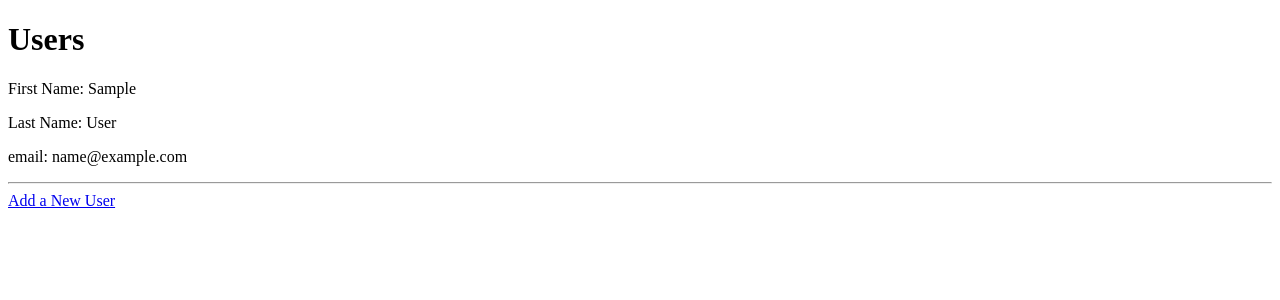
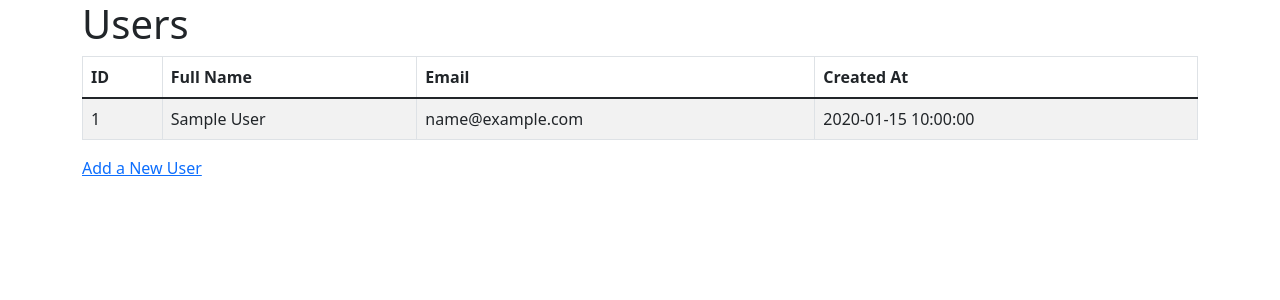
Before and after one commit to blublin/04_Python, a Flask app: template Flask_MySQL/crud/Users_CR/templates/read.html in a window 1280 px wide. Shown: the top 300 px of the page. Run offline with Flask 2, Linux system fonts and the light colour scheme; the template is opened without the code that fills it: most values are stand-ins (such as "Sample title", 1, 10 or a date in 2020); some libraries are stand-ins or nearby versions.

Commit message:
added bootstrap css to Users_CR

```diff
--- a/Flask_MySQL/crud/Users_CR/templates/create.html
+++ b/Flask_MySQL/crud/Users_CR/templates/create.html
@@ -4,6 +4,10 @@
     <meta charset="UTF-8">
     <meta http-equiv="X-UA-Compatible" content="IE=edge">
     <meta name="viewport" content="width=device-width, initial-scale=1.0">
+    <link href="https://cdn.jsdelivr.net/npm/bootstrap@5.1.3/dist/css/bootstrap.min.css"
+    rel="stylesheet"
+    integrity="sha384-1BmE4kWBq78iYhFldvKuhfTAU6auU8tT94WrHftjDbrCEXSU1oBoqyl2QvZ6jIW3"
+    crossorigin="anonymous">
     <title>Create User</title>
 </head>
 <body>
--- a/Flask_MySQL/crud/Users_CR/templates/read.html
+++ b/Flask_MySQL/crud/Users_CR/templates/read.html
@@ -4,16 +4,37 @@
     <meta charset="UTF-8">
     <meta http-equiv="X-UA-Compatible" content="IE=edge">
     <meta name="viewport" content="width=device-width, initial-scale=1.0">
+    <link href="https://cdn.jsdelivr.net/npm/bootstrap@5.1.3/dist/css/bootstrap.min.css"
+    rel="stylesheet"
+    integrity="sha384-1BmE4kWBq78iYhFldvKuhfTAU6auU8tT94WrHftjDbrCEXSU1oBoqyl2QvZ6jIW3"
+    crossorigin="anonymous">
     <title>Read All Users</title>
 </head>
 <body>
-    <h1>Users</h1>
-    {% for one_friend in all_users %}
-        <p>First Name: {{one_friend.first_name}}</p>
-        <p>Last Name: {{one_friend.last_name}}</p>
-        <p>email: {{one_friend.email}}</p>
-        <hr>
-    {% endfor %}
-    <a href="/add">Add a New User</a>
+    <div class="container">
+        <h1>Users</h1>
+        <table class="table table-striped table-bordered">
+            <thead class="thead">
+                <tr>
+                    <th class="data-card-visible">ID</th>
+                    <th class="data-card-visible">Full Name</th>
+                    <th class="data-card-visible">Email</th>
+                    <th class="data-card-visible">Created At</th>
+                </tr>
+            </thead>
+            <tbody class="">
+                {% for user in all_users %}
+                    <tr class="tr">
+                        <td>{{user.id}}</td>
+                        <td>{{user.first_name}} {{user.last_name}}</td>
+                        <td>{{user.email}}</td>
+                        <td>{{user.created_at}}</td>
+                    </tr>
+                {% endfor %}
+            </tbody>
+        </table>
+        <a href="/add">Add a New User</a>
+    </div>
+    <script src="https://unpkg.com/bootstrap-table@1.19.1/dist/bootstrap-table.min.js"></script>
 </body>
 </html>
```
